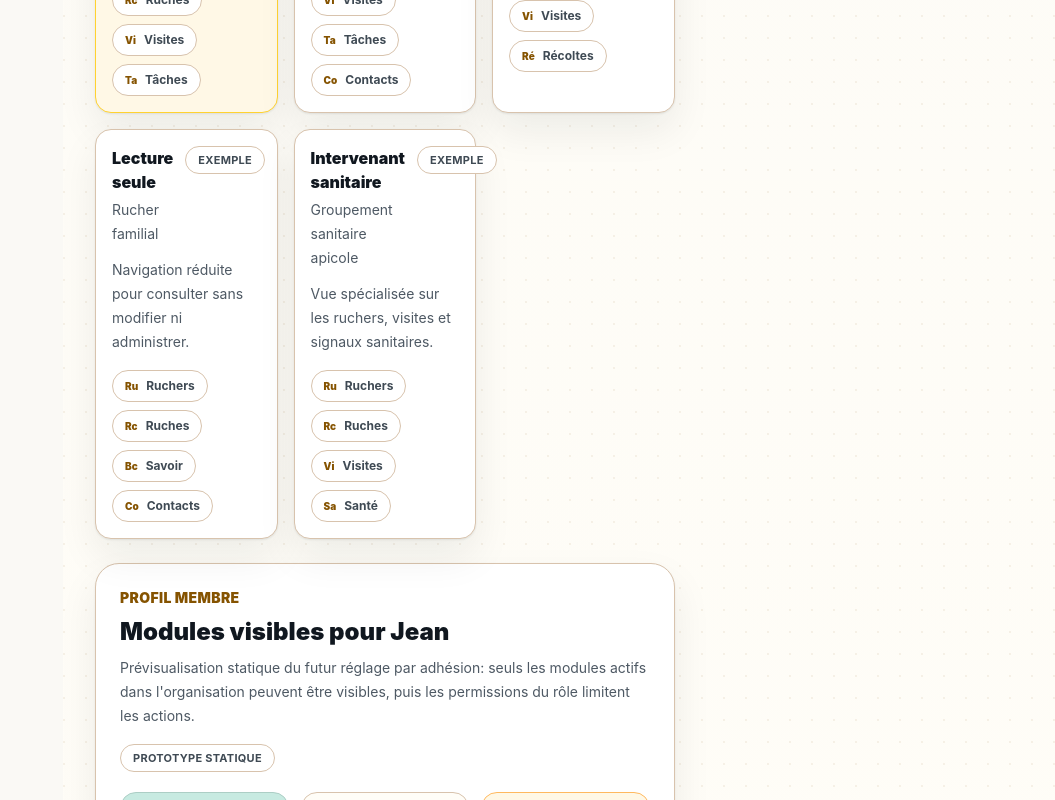
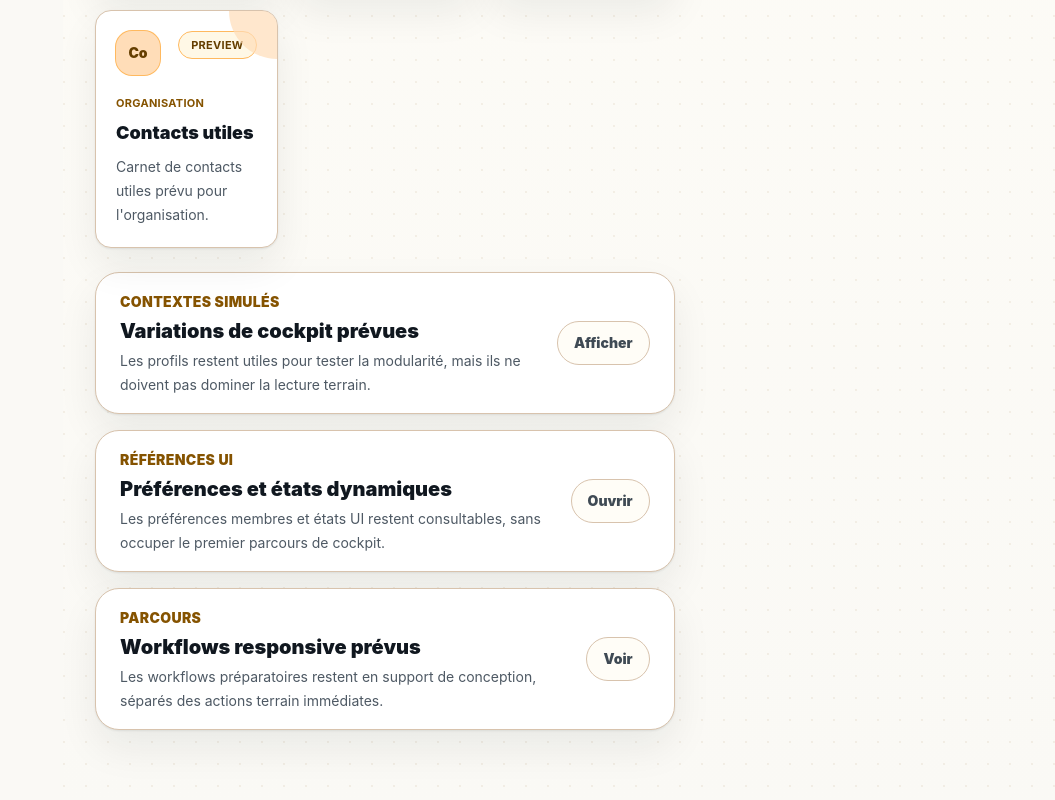
Before and after one commit to bigfred2002/ruche360, a Next.js app: page / in a window 1280 px wide. Shown: the part 2860-3660 px from the top of the page, without its empty margins (225-1280 px from the left). Built offline with nearby package versions, Linux system fonts and the light colour scheme.

Commit message:
feat: reduce cockpit information density
Squash merge PR #78: UX-DENSITY-01.

```diff
--- a/src/app/page.tsx
+++ b/src/app/page.tsx
@@ -1,4 +1,5 @@
 import Image from "next/image";
+import type { ReactNode } from "react";
 
 import { AppShell } from "@/components/AppShell";
 import { createAppNavigation } from "@/components/appNavigation";
@@ -57,6 +58,44 @@ const scenarioSummaries = userContextScenarios.map((scenario) => ({
     icon: getModulePresentation(code).icon,
   })),
 }));
+
+function ProgressiveDisclosure({
+  badge,
+  children,
+  description,
+  eyebrow,
+  title,
+}: {
+  badge: string;
+  children: ReactNode;
+  description: string;
+  eyebrow: string;
+  title: string;
+}) {
+  return (
+    <details className="group rounded-3xl border border-cream-300 bg-white shadow-field">
+      <summary className="flex min-h-16 cursor-pointer list-none items-center justify-between gap-4 px-5 py-4 focus-ring sm:px-6 [&::-webkit-details-marker]:hidden">
+        <span>
+          <span className="text-sm font-black uppercase tracking-wide text-amber-800">
+            {eyebrow}
+          </span>
+          <span className="mt-1 block text-xl font-black text-slate-950">
+            {title}
+          </span>
+          <span className="mt-1 block max-w-2xl text-sm leading-6 text-slate-650">
+            {description}
+          </span>
+        </span>
+        <span className="inline-flex min-h-11 shrink-0 items-center rounded-full border border-cream-300 bg-cream-50 px-4 text-sm font-black text-slate-700">
+          {badge}
+        </span>
+      </summary>
+      <div className="border-t border-cream-300 px-5 py-5 sm:px-6">
+        {children}
+      </div>
+    </details>
+  );
+}
 
 export default function Home() {
   return (
@@ -178,14 +217,28 @@ export default function Home() {
               <div className="mb-4 flex flex-wrap items-end justify-between gap-4">
                 <div>
                   <p className="text-sm font-black uppercase tracking-wide text-amber-800">
-                    Contextes simulés
+                    Modules visibles
                   </p>
                   <h2 className="mt-2 text-2xl font-black text-slate-950">
-                    Variations de cockpit prévues
+                    Surfaces statiques du cockpit
                   </h2>
                 </div>
-                <StatusBadge label="Statique" tone="preview" />
+                <StatusBadge label="Lecture seule" tone="preview" />
               </div>
+              <div className="grid gap-4 md:grid-cols-3">
+                {activeModules.map((card) => (
+                  <ModuleCard key={card.title} {...card} />
+                ))}
+              </div>
+            </section>
+
+            <div className="space-y-4">
+              <ProgressiveDisclosure
+                badge="Afficher"
+                description="Les profils restent utiles pour tester la modularité, mais ils ne doivent pas dominer la lecture terrain."
+                eyebrow="Contextes simulés"
+                title="Variations de cockpit prévues"
+              >
                 <div className="grid gap-4 md:grid-cols-2 xl:grid-cols-3">
                   {scenarioSummaries.map((scenario) => (
                     <article
@@ -207,10 +260,14 @@ export default function Home() {
                         </div>
                         <StatusBadge
                           label={
-                          scenario.id === activeScenario.id ? "Actif" : "Exemple"
+                            scenario.id === activeScenario.id
+                              ? "Actif"
+                              : "Exemple"
                           }
                           tone={
-                          scenario.id === activeScenario.id ? "amber" : "preview"
+                            scenario.id === activeScenario.id
+                              ? "amber"
+                              : "preview"
                           }
                         />
                       </div>
@@ -233,32 +290,29 @@ export default function Home() {
                     </article>
                   ))}
                 </div>
-            </section>
+              </ProgressiveDisclosure>
 
+              <ProgressiveDisclosure
+                badge="Ouvrir"
+                description="Les préférences membres et états UI restent consultables, sans occuper le premier parcours de cockpit."
+                eyebrow="Références UI"
+                title="Préférences et états dynamiques"
+              >
+                <div className="space-y-6">
                   <MemberModulePreferencesPreview scenario={activeScenario} />
+                  <DynamicStatesPreview />
+                </div>
+              </ProgressiveDisclosure>
 
-            <DynamicStatesPreview />
-
+              <ProgressiveDisclosure
+                badge="Voir"
+                description="Les workflows préparatoires restent en support de conception, séparés des actions terrain immédiates."
+                eyebrow="Parcours"
+                title="Workflows responsive prévus"
+              >
                 <ResponsiveWorkflowsPreview />
-
-            <section>
-              <div className="mb-4 flex flex-wrap items-end justify-between gap-4">
-                <div>
-                  <p className="text-sm font-black uppercase tracking-wide text-amber-800">
-                    Modules visibles
-                  </p>
-                  <h2 className="mt-2 text-2xl font-black text-slate-950">
-                    Surfaces statiques du cockpit
-                  </h2>
+              </ProgressiveDisclosure>
             </div>
-                <StatusBadge label="Lecture seule" tone="preview" />
-              </div>
-              <div className="grid gap-4 md:grid-cols-3">
-                {activeModules.map((card) => (
-                  <ModuleCard key={card.title} {...card} />
-                ))}
-              </div>
-            </section>
           </div>
 
           <aside className="hidden space-y-5 xl:block">
```
Also changed, not shown: 5 other files (tests, documents, lock files or other folders). Lines whose indentation alone changed are shown as unchanged.
